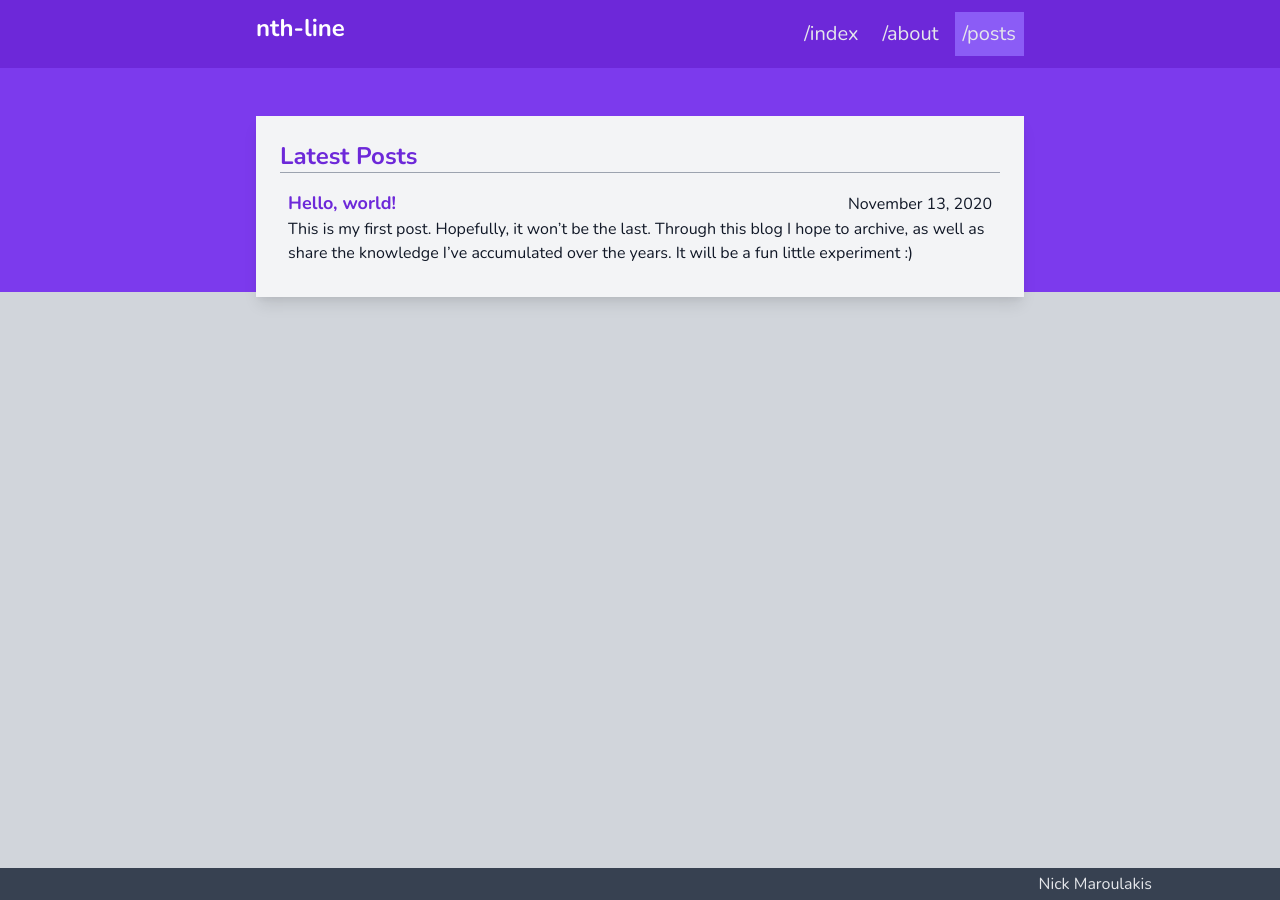
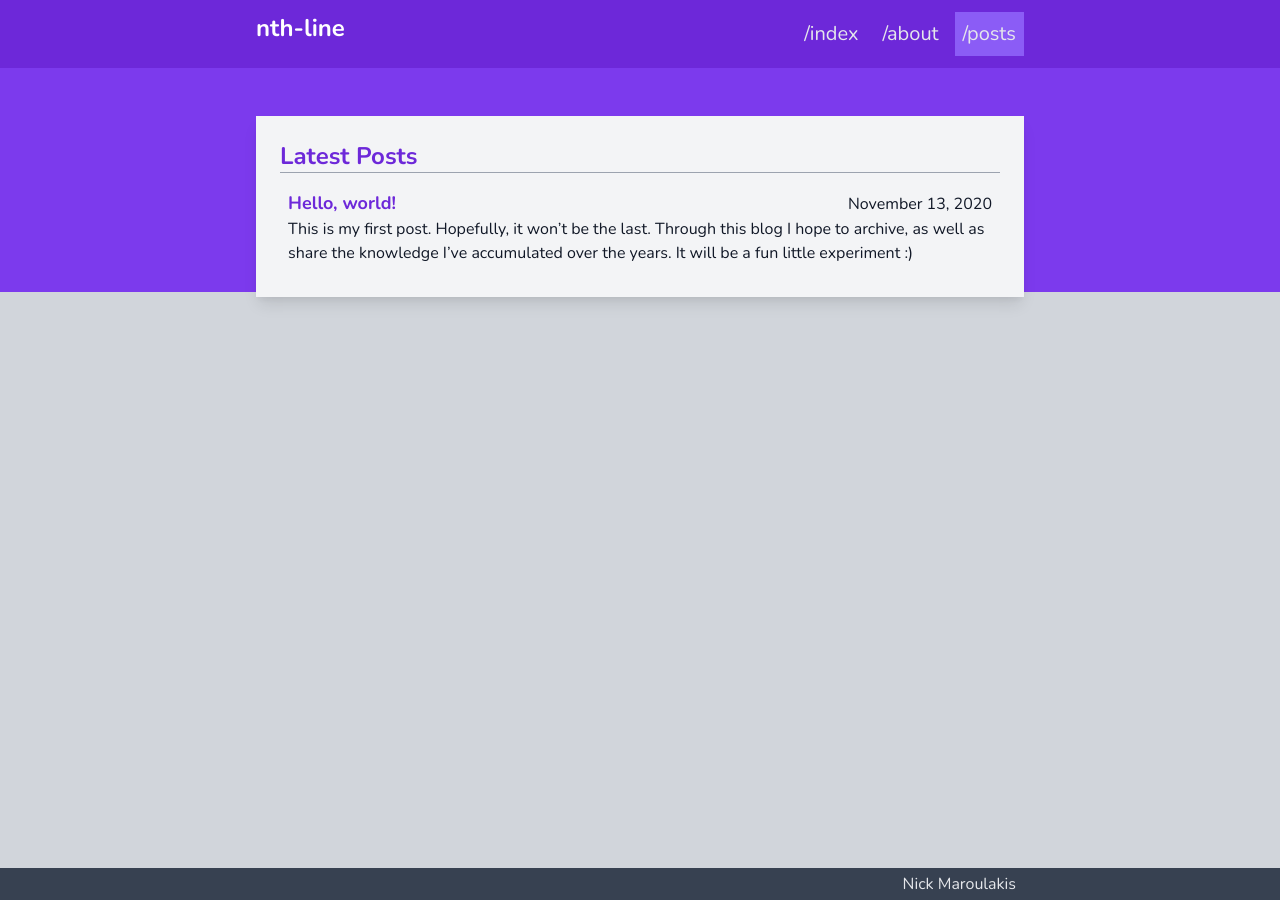
Before and after one commit to nlsnightmare/nlsnightmare.github.io, a Jekyll site: the page built from posts.html, in a window 1280 px wide. Built offline with Jekyll 4.4.1, drawn with Linux system fonts in a browser that asks for light colours.

Commit message:
responsive footer

```diff
--- a/_layouts/default.html
+++ b/_layouts/default.html
@@ -31,14 +31,9 @@ permalink: page.permalink
     {{ content }}
 
     <footer class="mt-4 px-2 fixed bottom-0 bg-gray-700 text-gray-200 w-full">
-        <div class="md:max-w-screen-md lg:max-w-screen-lg mx-auto text-right">
-        Nick Maroulakis
-        </div>
+        <div class="responsive px-2 mx-auto text-right">Nick Maroulakis</div>
     </footer>
 
-<!-- <script src="/assets/js/instantclick.min.js" data-no-instant></script>
-<script data-no-instant>InstantClick.init();</script> -->
-
-<script src="/assets/js/instant-page.min.js" type="module" ></script>
+    <script src="/assets/js/instant-page.min.js" type="module" ></script>
 </body>
 </html>
```
